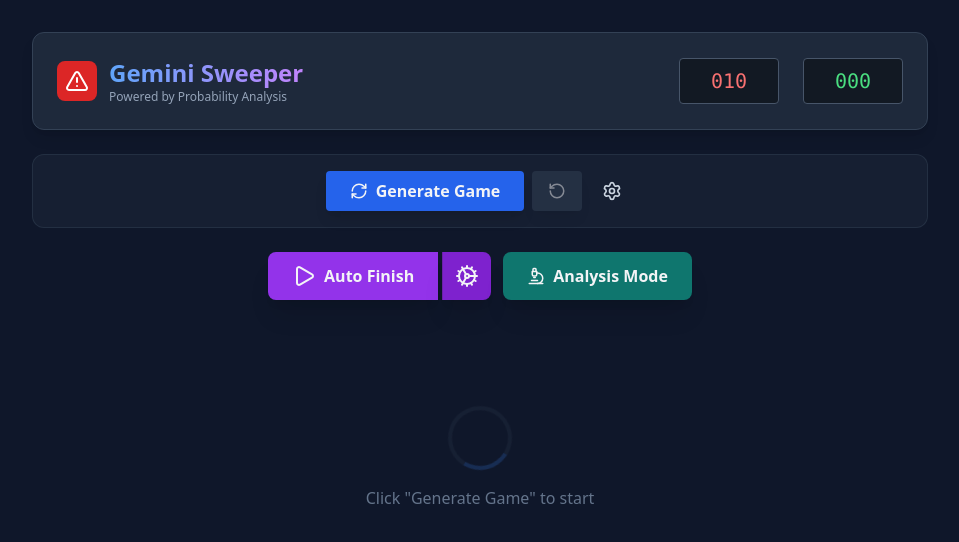
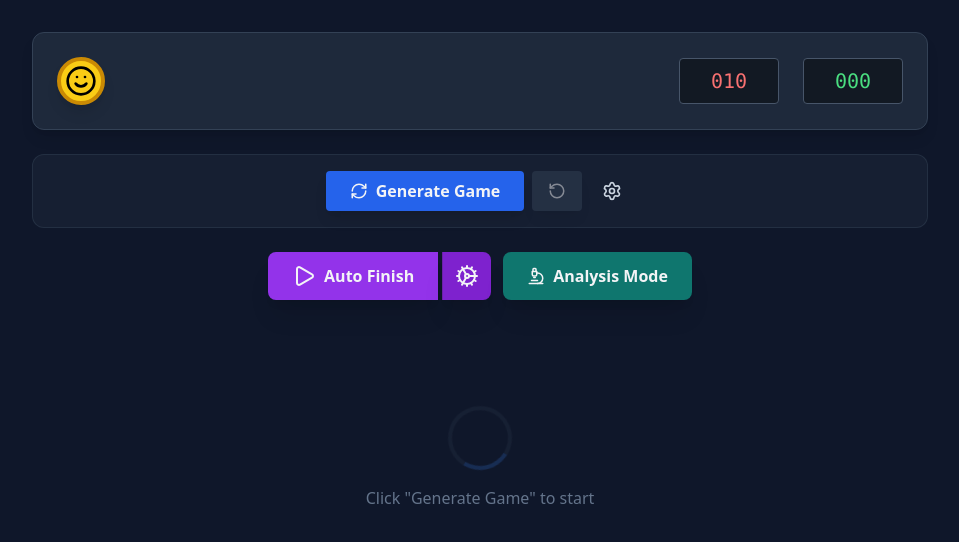
Before and after one commit to LinZhanzhi/ProbSweeper, a React (Vite) app: page / in a window 1280 px wide. Shown: the top 542 px of the page, without its empty margins (160-1119 px from the left). Built offline with nearby package versions, Linux system fonts and the light colour scheme.

Commit message:
add face icon showing state ; remove lost or win pop up

```diff
--- a/components/Board.tsx
+++ b/components/Board.tsx
@@ -6,10 +6,12 @@
   board: CellData[][];
   onCellClick: (r: number, c: number) => void;
   onCellRightClick: (e: React.MouseEvent, r: number, c: number) => void;
+  onCellMouseEnter: (r: number, c: number) => void;
+  onCellMouseLeave: (r: number, c: number) => void;
   gameStatus: number;
 }
 
-export const Board: React.FC<BoardProps> = ({ board, onCellClick, onCellRightClick, gameStatus }) => {
+export const Board: React.FC<BoardProps> = ({ board, onCellClick, onCellRightClick, onCellMouseEnter, onCellMouseLeave, gameStatus }) => {
   if (!board || board.length === 0) {
     return <div className="text-white p-4">Loading board...</div>;
   }
@@ -27,6 +29,8 @@
               data={cell}
               onClick={onCellClick}
               onContextMenu={onCellRightClick}
+              onMouseEnter={onCellMouseEnter}
+              onMouseLeave={onCellMouseLeave}
               gameStatus={gameStatus}
             />
           ))
--- a/components/Game.tsx
+++ b/components/Game.tsx
@@ -5,7 +5,7 @@
 import { generateNoGuessBoard } from '../utils/boardGenerator';
 import { PLAY_STYLE_FLAGS, PLAY_STYLE_NOFLAGS, PLAY_STYLE_EFFICIENCY } from '../utils/probabilityEngine';
 import { BoardConfig, CellData, GameStatus, CellState } from '../types';
-import { RefreshCw, Play, Brain, Settings, AlertTriangle, Sparkles, StopCircle, Microscope, Cog, ShieldCheck, Zap, RotateCcw } from 'lucide-react';
+import { RefreshCw, Play, Brain, Settings, AlertTriangle, Sparkles, StopCircle, Microscope, Cog, ShieldCheck, Zap, RotateCcw, Smile, Frown, Glasses } from 'lucide-react';
 
 const PRESETS = {
   BEGINNER: { rows: 9, cols: 9, mines: 10 },
@@ -35,6 +35,14 @@
   const [isGenerating, setIsGenerating] = useState(false);
   const [generationStatus, setGenerationStatus] = useState<string>("");
   const [suggestedStart, setSuggestedStart] = useState<{r: number, c: number} | null>(null);
+  const [hoveredCell, setHoveredCell] = useState<{r: number, c: number} | null>(null);
+  const [confirmationModal, setConfirmationModal] = useState<{
+    isOpen: boolean;
+    type: 'replay' | 'newGame';
+    focus: 'confirm' | 'cancel';
+  }>({ isOpen: false, type: 'newGame', focus: 'confirm' });
+  const [lastSafeBoard, setLastSafeBoard] = useState<CellData[][] | null>(null);
+  const [gameOverFocus, setGameOverFocus] = useState<'undo' | 'replay' | 'newGame'>('undo');
 
   // New State for Game Setup
   const [gameStarted, setGameStarted] = useState(false);
@@ -67,6 +75,13 @@
           isSuggestedStart: suggestedStart && suggestedStart.r === r && suggestedStart.c === c
       })));
   }, [displayBoard, suggestedStart]);
+
+  // Reset focus when game is lost
+  useEffect(() => {
+      if (status === GameStatus.LOST) {
+          setGameOverFocus('undo');
+      }
+  }, [status]);
 
   // Initialize game
   const resetGame = useCallback(async (newConfig: BoardConfig = config) => {
@@ -163,6 +178,15 @@
     setBoard(newBoard);
 
     if (hitMine) {
+      setLastSafeBoard(board); // Save state before the fatal move
+      // Mark the exploded mine
+      const explodedBoard = newBoard.map((row, rowIndex) => row.map((cell, colIndex) => {
+          if (rowIndex === r && colIndex === c) {
+              return { ...cell, isExploded: true };
+          }
+          return cell;
+      }));
+      setBoard(explodedBoard);
       setStatus(GameStatus.LOST);
       setIsAutoMode(false);
     } else {
@@ -188,6 +212,14 @@
     const flaggedCount = newBoard.flat().filter(c => c.state === CellState.FLAGGED).length;
     setMinesLeft(config.mines - flaggedCount);
   }, [board, status, config.mines, isProcessing]);
+
+  const handleCellMouseEnter = useCallback((r: number, c: number) => {
+    setHoveredCell({ r, c });
+  }, []);
+
+  const handleCellMouseLeave = useCallback((r: number, c: number) => {
+    setHoveredCell(prev => (prev && prev.r === r && prev.c === c ? null : prev));
+  }, []);
 
   // Auto Solver Logic
   useEffect(() => {
@@ -278,6 +310,83 @@
       // setSuggestedStart(null);
   };
 
+  const handleUndo = () => {
+      if (lastSafeBoard) {
+          setBoard(lastSafeBoard);
+          setStatus(GameStatus.PLAYING);
+          setLastSafeBoard(null);
+          // Recalculate mines left based on restored board
+          const flaggedCount = lastSafeBoard.flat().filter(c => c.state === CellState.FLAGGED).length;
+          setMinesLeft(config.mines - flaggedCount);
+      }
+  };
+
+  // Keyboard Shortcuts
+  useEffect(() => {
+    const handleKeyDown = (e: KeyboardEvent) => {
+      // Ignore if typing in an input
+      if (e.target instanceof HTMLInputElement || e.target instanceof HTMLTextAreaElement) {
+        return;
+      }
+
+      // If modal is open, handle modal navigation
+      if (confirmationModal.isOpen) {
+        e.preventDefault(); // Prevent default scrolling/actions
+        if (e.key === 'Tab') {
+          setConfirmationModal(prev => ({
+            ...prev,
+            focus: prev.focus === 'confirm' ? 'cancel' : 'confirm'
+          }));
+        } else if (e.key === ' ') {
+          if (confirmationModal.focus === 'confirm') {
+            if (confirmationModal.type === 'replay') handleReplay();
+            else handleGenerateGame();
+          }
+          setConfirmationModal(prev => ({ ...prev, isOpen: false }));
+        } else if (e.key === 'Escape') {
+          setConfirmationModal(prev => ({ ...prev, isOpen: false }));
+        }
+        return;
+      }
+
+      // Game Over Modal Navigation
+      if (status === GameStatus.LOST) {
+          if (e.key === 'Tab') {
+              e.preventDefault();
+              setGameOverFocus(prev => {
+                  if (prev === 'undo') return 'replay';
+                  if (prev === 'replay') return 'newGame';
+                  return 'undo';
+              });
+          } else if (e.key === ' ') {
+              e.preventDefault();
+              if (gameOverFocus === 'undo') handleUndo();
+              if (gameOverFocus === 'replay') handleReplay();
+              if (gameOverFocus === 'newGame') resetGame();
+          }
+          return;
+      }
+
+      // Game shortcuts
+      if (e.key.toLowerCase() === 'f') {
+        if (hoveredCell) {
+            const mockEvent = { preventDefault: () => {} } as React.MouseEvent;
+            handleRightClick(mockEvent, hoveredCell.r, hoveredCell.c);
+        }
+      } else if (e.key.toLowerCase() === 'e') {
+        if (hoveredCell) {
+            handleCellClick(hoveredCell.r, hoveredCell.c);
+        }
+      } else if (e.key.toLowerCase() === 'r') {
+        setConfirmationModal({ isOpen: true, type: 'replay', focus: 'confirm' });
+      } else if (e.key.toLowerCase() === 't') {
+        setConfirmationModal({ isOpen: true, type: 'newGame', focus: 'confirm' });
+      }
+    };
+
+    window.addEventListener('keydown', handleKeyDown);
+    return () => window.removeEventListener('keydown', handleKeyDown);
+  }, [hoveredCell, confirmationModal, handleRightClick, handleCellClick, handleReplay, handleGenerateGame, status, gameOverFocus, lastSafeBoard, resetGame]); // Dependencies might cause re-binds, but acceptable here
   return (
     <div className="flex flex-col items-center min-h-screen bg-slate-900 text-gray-100 font-sans py-8 px-4 w-full">
       <div className="max-w-4xl w-full flex flex-col gap-6">
@@ -285,13 +394,34 @@
         {/* Header & Stats */}
         <div className="flex flex-col md:flex-row justify-between items-center gap-4 bg-slate-800 p-6 rounded-xl shadow-lg border border-slate-700">
           <div className="flex items-center gap-3">
-             <div className="bg-red-600 p-2 rounded-lg">
-               <AlertTriangle className="text-white" />
-             </div>
-             <div>
-               <h1 className="text-2xl font-bold bg-gradient-to-r from-blue-400 to-purple-400 bg-clip-text text-transparent">Gemini Sweeper</h1>
-               <p className="text-xs text-slate-400">Powered by Probability Analysis</p>
-             </div>
+             {/* Face Icon Status */}
+             <button
+                onClick={() => {
+                    if (status === GameStatus.PLAYING) setConfirmationModal({ isOpen: true, type: 'newGame', focus: 'confirm' });
+                    else resetGame();
+                }}
+                className="w-12 h-12 bg-yellow-400 hover:bg-yellow-300 rounded-full border-4 border-yellow-600 flex items-center justify-center shadow-lg active:scale-95 transition-transform"
+                title={status === GameStatus.PLAYING ? "Reset Game" : "New Game"}
+             >
+                {status === GameStatus.WON ? (
+                    <Glasses className="text-black w-8 h-8" />
+                ) : status === GameStatus.LOST ? (
+                    <Frown className="text-black w-8 h-8" />
+                ) : (
+                    <Smile className="text-black w-8 h-8" />
+                )}
+             </button>
+
+             {/* Undo Button (Only visible when lost) */}
+             {status === GameStatus.LOST && lastSafeBoard && (
+                 <button
+                    onClick={handleUndo}
+                    className="p-2 bg-slate-700 hover:bg-slate-600 rounded-lg border border-slate-500 text-yellow-400 transition-colors"
+                    title="Undo Last Move"
+                 >
+                    <RotateCcw size={24} className="rotate-180" />
+                 </button>
+             )}
           </div>
 
           <div className="flex gap-6 font-mono text-xl">
@@ -493,6 +623,8 @@
                  board={finalDisplayBoard}
                  onCellClick={handleCellClick}
                  onCellRightClick={handleRightClick}
+                 onCellMouseEnter={handleCellMouseEnter}
+                 onCellMouseLeave={handleCellMouseLeave}
                  gameStatus={status}
                />
            ) : (
@@ -503,35 +635,39 @@
            )}
         </div>
 
-        {/* Game Over Modal */}
-        {(status === GameStatus.WON || status === GameStatus.LOST) && (
-           <div className="fixed inset-0 bg-black/60 backdrop-blur-sm flex items-center justify-center z-50 p-4 animate-in fade-in duration-200">
+        {/* Confirmation Modal */}
+        {confirmationModal.isOpen && (
+           <div className="fixed inset-0 bg-black/60 backdrop-blur-sm flex items-center justify-center z-[60] p-4 animate-in fade-in duration-200">
               <div className="bg-slate-800 p-8 rounded-2xl shadow-2xl border border-slate-600 max-w-sm w-full text-center">
-                 <div className={`text-6xl mb-4 ${status === GameStatus.WON ? 'animate-bounce' : ''}`}>
-                    {status === GameStatus.WON ? '🎉' : '💥'}
-                 </div>
-                 <h2 className={`text-3xl font-black mb-2 ${status === GameStatus.WON ? 'text-green-400' : 'text-red-500'}`}>
-                   {status === GameStatus.WON ? 'VICTORY!' : 'GAME OVER'}
+                 <h2 className="text-2xl font-bold mb-4 text-white">
+                   {confirmationModal.type === 'replay' ? 'Replay Game?' : 'Start New Game?'}
                  </h2>
                  <p className="text-slate-400 mb-6">
-                   {status === GameStatus.WON
-                     ? `You cleared the field in ${time} seconds!`
-                     : 'Better luck next time, commander.'}
+                   {confirmationModal.type === 'replay'
+                     ? 'Are you sure you want to restart this board? Current progress will be lost.'
+                     : 'Are you sure you want to generate a new board? Current progress will be lost.'}
                  </p>
-                 <div className="flex flex-col gap-3">
+                 <div className="flex gap-4 justify-center">
                      <button
-                       onClick={() => resetGame()}
-                       className="w-full py-3 bg-blue-600 hover:bg-blue-500 rounded-lg font-bold text-lg shadow-lg hover:shadow-blue-500/25 transition-all flex items-center justify-center gap-2"
+                       onClick={() => {
+                         if (confirmationModal.type === 'replay') handleReplay();
+                         else handleGenerateGame();
+                         setConfirmationModal(prev => ({ ...prev, isOpen: false }));
+                       }}
+                       className={`px-6 py-2 rounded-lg font-bold transition-all ${confirmationModal.focus === 'confirm' ? 'bg-blue-600 ring-2 ring-blue-400 scale-105' : 'bg-slate-700 text-slate-300'}`}
                      >
-                       <RefreshCw size={20} /> Play New Board
+                       Confirm
                      </button>
                      <button
-                       onClick={() => handleReplay()}
-                       className="w-full py-3 bg-slate-700 hover:bg-slate-600 rounded-lg font-bold text-lg shadow-lg hover:shadow-slate-500/25 transition-all flex items-center justify-center gap-2"
+                       onClick={() => setConfirmationModal(prev => ({ ...prev, isOpen: false }))}
+                       className={`px-6 py-2 rounded-lg font-bold transition-all ${confirmationModal.focus === 'cancel' ? 'bg-slate-600 ring-2 ring-slate-400 scale-105' : 'bg-slate-700 text-slate-300'}`}
                      >
-                       <RotateCcw size={20} /> Replay This Board
+                       Cancel
                      </button>
                  </div>
+                 <p className="text-xs text-slate-500 mt-4">
+                   Use <span className="font-mono bg-slate-700 px-1 rounded">Tab</span> to select, <span className="font-mono bg-slate-700 px-1 rounded">Space</span> to confirm
+                 </p>
               </div>
            </div>
         )}
--- a/types.ts
+++ b/types.ts
@@ -13,6 +13,7 @@
   neighborMines: number;
   probability?: number; // For the analyzer visualization
   isSuggestedStart?: boolean;
+  isExploded?: boolean; // The specific mine that caused the loss
 }
 
 export enum GameStatus {
```
Also changed, not shown: components/Cell.tsx (+11 -3 lines).
